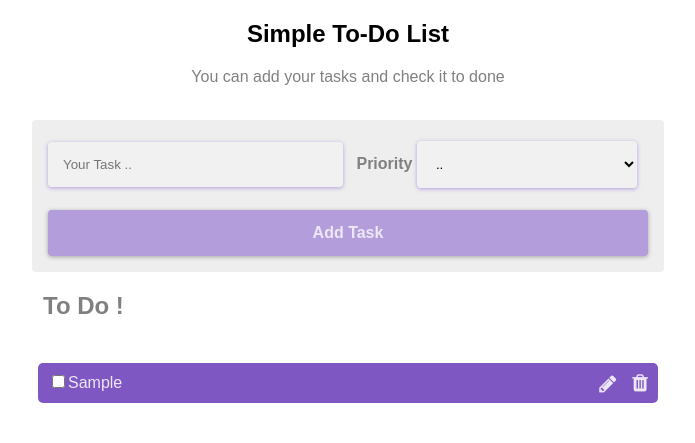
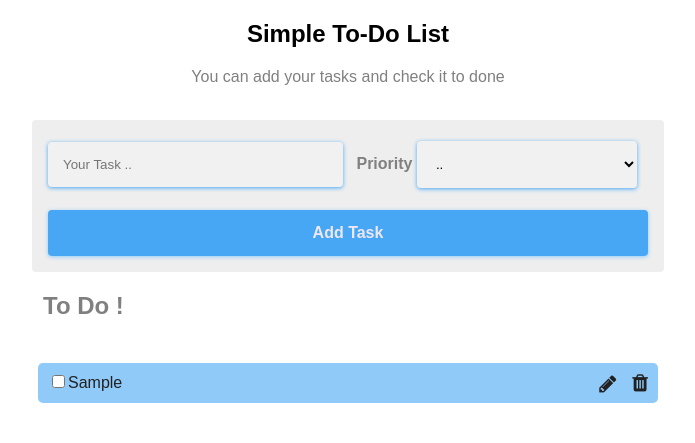
Before and after one commit to FACG4/To-dos-List, a website: page index.html in a window 1280 px wide. Both pictures are taken after typing "Sample" into the empty fields and a click on the input "Add Task". Shown: the top 443 px of the page, without its empty margins (292-987 px from the left). Drawn offline with Linux system fonts and the light colour scheme.

Commit message:
new styles

```diff
--- a/styles.css
+++ b/styles.css
@@ -27,7 +27,7 @@
   border: none;
   background: #f1f1f1;
   border-radius: 4px;
-  box-shadow: 0px 1px 4px 0px #B39DDB;
+  box-shadow: 0px 1px 4px 0px #47a7f5;
 }
 
 .container form select {
@@ -38,7 +38,7 @@
   border: none;
   background: #f1f1f1;
   border-radius: 4px;
-  box-shadow: 0px 1px 4px 0px #B39DDB;
+  box-shadow: 0px 1px 4px 0px #47a7f5;
 }
 
 .container form select option {
@@ -55,7 +55,7 @@
 }
 
 .container form input[type=submit] {
-  background-color: #B39DDB;
+  background-color: #47a7f5;
   color: #EDE7F6;
   padding: 14px 20px;
   margin: 0 auto;
@@ -65,7 +65,7 @@
   font-size: 16px;
   font-weight: bold;
   border-radius: 4px;
-  box-shadow: 0px 1px 4px 0px #999999e0;
+  box-shadow: 0px 1px 4px 0px #90caf9;
 }
 
 .inlineDiv {
@@ -95,9 +95,9 @@
 
 .tododiv li {
   height: 40px;
-  background-color: #7E57C2;
+  background-color: #90caf9;
   margin: 5px;
-  color: #EDE7F6;
+  color: #212121;
   padding-left: 10px;
   line-height: 40px;
   border-radius: 5px;
@@ -112,7 +112,7 @@
 
 .iconStyle {
   font-size: 20px;
-  color: #EDE7F6;
+  color: #212121;
   float: right;
   padding-right: 10px;
   line-height: 40px;
@@ -134,9 +134,9 @@
 
 .donediv li {
   height: 40px;
-  background-color: green;
+  background-color: #ccc1cc;
   margin: 5px;
-  color: #EDE7F6;
+  color: #212121;
   padding-left: 10px;
   line-height: 40px;
   border-radius: 5px;
```
